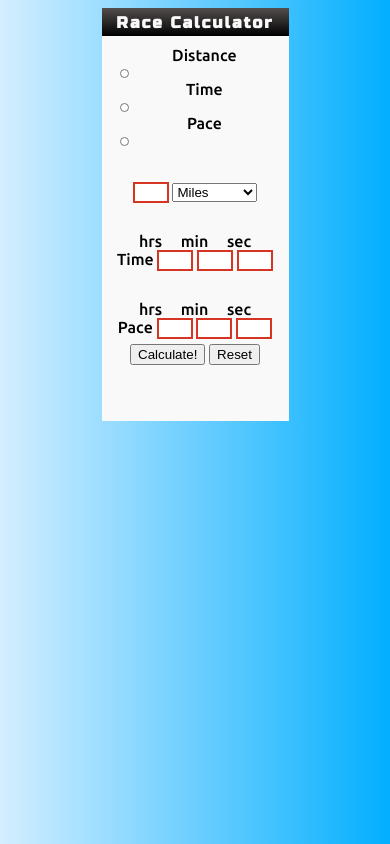
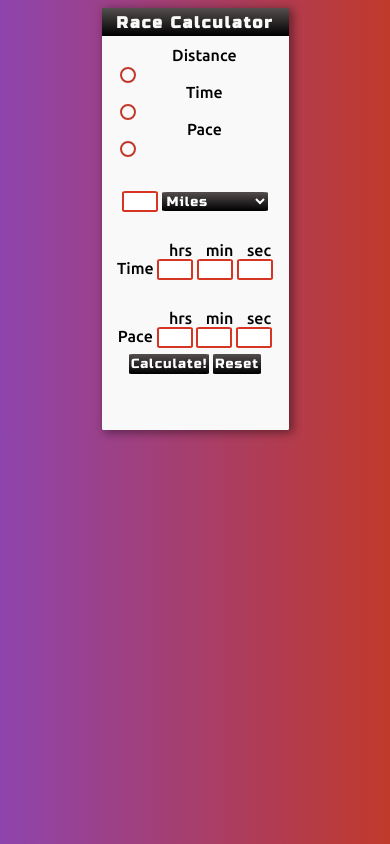
Before and after one commit to SCWillis/Pace-Calculator, a plain HTML site: page paceCalculator/index.html in a window 390 px wide. Drawn offline with Linux system fonts and the light colour scheme.

Commit message:
This commit fixes some reset issues and imporves on the overal style.

```diff
--- a/paceCalculator/function/functions.js
+++ b/paceCalculator/function/functions.js
@@ -309,15 +309,23 @@ function reset(){
 	var totalTime = 0;
 	var totalPace = 0;
 
+	//reset all the input blocks
+	$("#distanceBlock").removeClass("activeInput");
+	$("#timeBlock").removeClass("activeInput");
+	$("#paceBlock").removeClass("activeInput");
+
 	//reset all input vals
 	for(var i = 0; i < inputList.length; i++){
 		$(inputList[i]).val("");
+		$(inputList[i]).removeClass("void");
+
 	}
 
 	//reset all the radio buttons
 	for(var i = 0; i < targetList.length; i++){
 		if(targetList[i].checked = false){
 			targetValue = targetList[i].value;
+
 		}
 	}
 
--- a/paceCalculator/index.html
+++ b/paceCalculator/index.html
@@ -12,9 +12,15 @@
 		<h1>Race Calculator</h1>
 		<!-- <h2>What do you want to calculate? <span></span></h2> -->
 		<form class="inputBlock" id="targetBlock">
-			Distance<input class="target" type="radio" name="targetMetric" value="distance">
-			Time<input class="target" type="radio" name="targetMetric" value="time">
-			Pace<input class="target" type="radio" name="targetMetric" value="pace">
+			<label for="target1">Distance</label>
+			<input id="target1" class="target" type="radio" name="targetMetric" value="distance">
+			<!-- Distance<input class="target" type="radio" name="targetMetric" value="distance"> -->
+			<label for="target1">Time</label>
+			<input id="target2" class="target" type="radio" name="targetMetric" value="time">
+			<!-- Time<input class="target" type="radio" name="targetMetric" value="time"> -->
+			<label for="target1">Pace</label>
+			<input id="target3" class="target" type="radio" name="targetMetric" value="pace">
+			<!-- Pace<input class="target" type="radio" name="targetMetric" value="pace"> -->
 		</form>
 
 
@@ -30,7 +36,12 @@
 
 			<li class= "inputBlock " id="timeBlock">
 				<h2 id="timeResult"><span></span></h2>
-				<div><span class="inputHeading">hrs</span><span class="inputHeading">min</span><span class="inputHeading">sec</span></div>
+
+				<div class="inputHeading"><span>hrs</span><span>min</span><span>sec</span></div>
+<!--
+				<div><span class="inputHeading">hrs</span><span class="inputHeading">min</span><span class="inputHeading">sec</span></div> -->
+
+
 				<span>Time </span><input class="entry time" id="hrsTime" type="number" name="" min="0">
 				<input class="entry time" id="minTime" type="number" name="" min="0">
 				<input class="entry time" id="secTime" type="number" name="" min="0">
@@ -39,7 +50,8 @@
 
 			<li class= "inputBlock" id="paceBlock">
 				<h2 id="paceResult"><span></span></h2>
-				<div><span class="inputHeading">hrs</span><span class="inputHeading">min</span><span class="inputHeading">sec</span></div>
+				<div class="inputHeading"><span>hrs</span><span>min</span><span>sec</span></div>
+<!-- 				<div><span class="inputHeading">hrs</span><span class="inputHeading">min</span><span class="inputHeading">sec</span></div> -->
 				<span>Pace </span><input class="entry pace" id="hrsPace" type="number" name="" min="0">
 				<input class="entry pace" id="minPace" type="number" name="" min="0">
 				<input class="entry pace" id="secPace" type="number" name="" min="0">
--- a/paceCalculator/style/style.css
+++ b/paceCalculator/style/style.css
@@ -50,6 +50,60 @@ input
 	width:15%;
 }
 
+input[type = "radio"]
+{
+  -webkit-appearance: none;
+  -moz-appearance: none;
+  appearance: none;
+
+  border-radius: 50%;
+  width: 16px;
+  height: 16px;
+
+  /*border: 2px solid #544e4e;*/
+  border: 2px solid #c0392b;
+  transition: 0.3s all linear;
+  outline: none;
+
+  /*position: relative;*/
+  /*top: 4px;*/
+}
+
+input[type="radio"]:checked
+{
+	/*border: 6px solid #8e44ad;*/
+	/*background: linear-gradient(to right, #8e44ad, #c0392b)*/
+	/*border: 8px solid #544e4e;*/
+	border: 8px solid #7c1a46;
+	color:red;
+
+}
+
+
+#reset, #calculate, select
+{
+	background: linear-gradient(to bottom, #544e4e, black);
+	color:white;
+	outline: none;
+	border:none;
+	font-family: 'Russo One', sans-serif;
+	font-weight: normal;
+	padding:0.3%;
+	letter-spacing: 1px;
+	border-radius: 5%;
+}
+
+select option
+{
+	color:black;
+}
+
+#reset, #calculate
+{
+	padding:1%;
+	/*letter-spacing: 1px;*/
+}
+
 #container
 {
 	width:50%;
@@ -59,6 +113,10 @@ input
 	/*background-color: white;*/
 	text-align: center;
 	padding-bottom: 10%;
+    -webkit-box-shadow: 3px 2px 10px 1px rgba(0,0,0,0.42);
+    -moz-box-shadow: 3px 2px 10px 1px rgba(0,0,0,0.42);
+    box-shadow: 3px 2px 10px 1px rgba(0,0,0,0.42);
+    border-radius: 0.5%;
 }
 
 #targetBlock
@@ -103,6 +161,7 @@ input
 {
 	border:2px solid #d63524;
 	color:#d63524;
+	border-radius: 10%;
 }
 
 
@@ -120,7 +179,7 @@ input
 	background-color: white;
 }
 
-.inputHeading
+.inputHeading span
 {
 	margin:0% 5% 0% 5%;
 }
@@ -136,7 +195,6 @@ input
 
 body
 {
-	background:linear-gradient(to right, #d4eeff, #03afff);
 	font-family: 'Ubuntu', sans-serif;
 	font-size: 100%;
 }
@@ -167,4 +225,10 @@ input[type=number]::-webkit-outer-spin-button {
   margin: 0;
 }
 
+
+.inputHeading
+{
+	margin-left: 50px;
 }
+
+}
```
